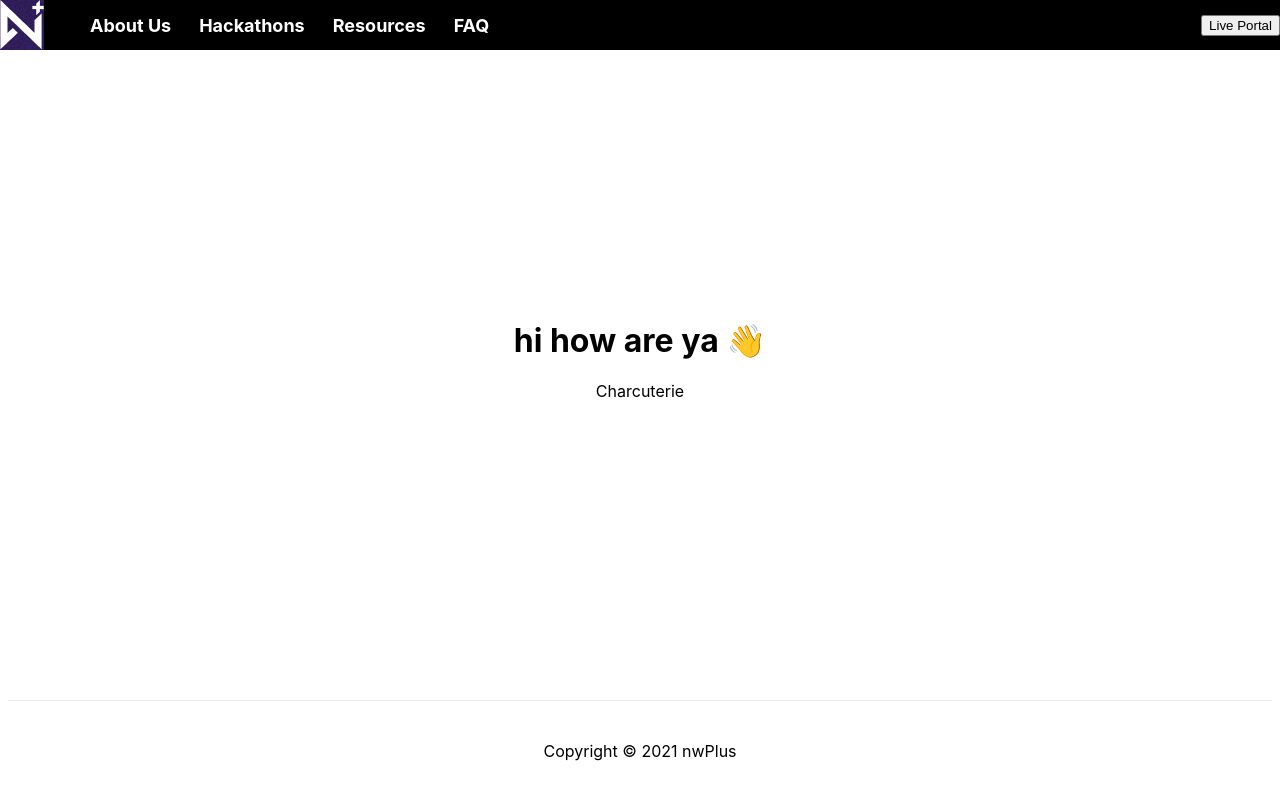
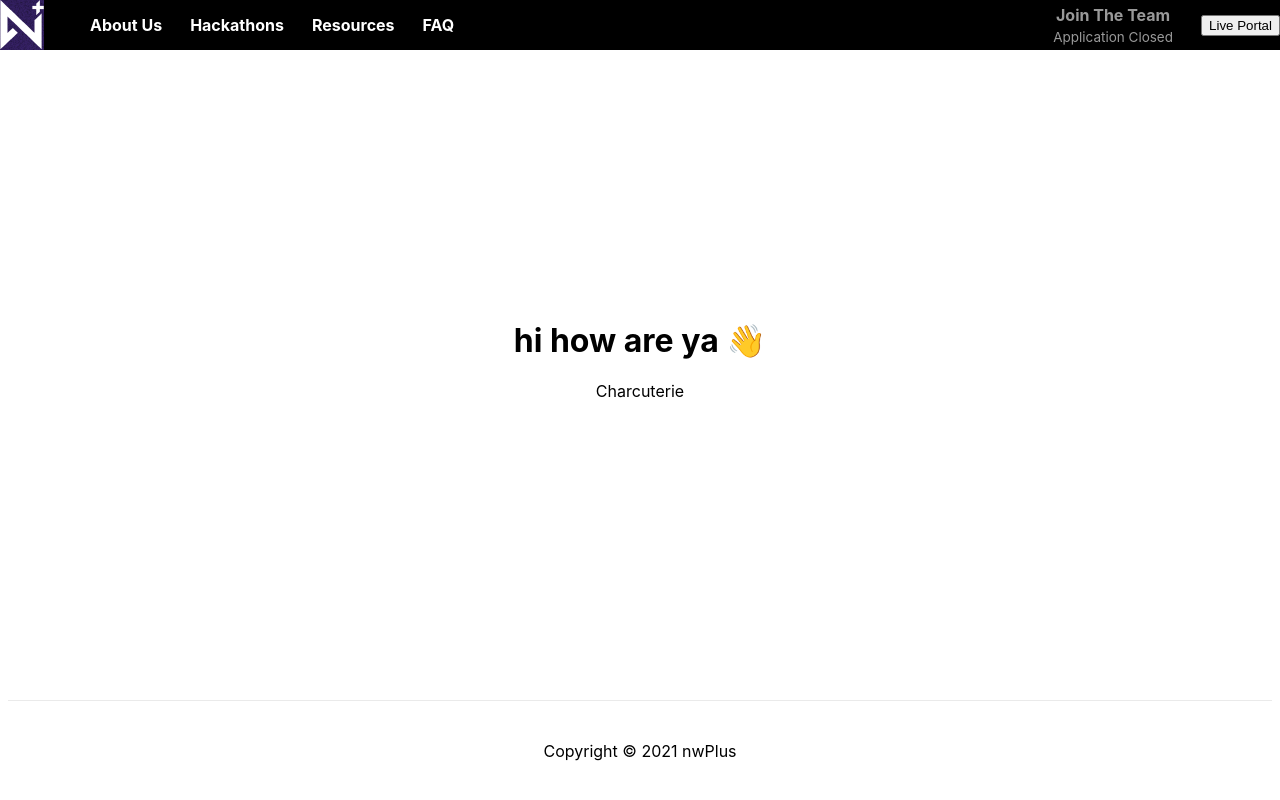
Before and after one commit to nwplus/www, a Next.js app: page / in a window 1280 px wide. Built offline with nearby package versions, Linux system fonts and the light colour scheme.

Commit message:
dynamic join team link style

```diff
--- a/components/NavBar.js
+++ b/components/NavBar.js
@@ -22,10 +22,9 @@ const SimpleLink = styled.a`
 `;
 
 const SimpleLinkText = styled.span`
-  font-size: 18px;
-  font-weight: 700;
+  font-weight: bold;
   line-height: 23px;
-  color: #FFFFFF;
+  color: ${span => span.theme.colors.secondary};
 
   &:hover {
     background: ${span => span.theme.colors.primaryGradient};
@@ -36,20 +35,43 @@ const SimpleLinkText = styled.span`
   }
 `;
 
-const JoinLink = styled.a``;
+const JoinLinkActive = styled.a`
+  appearance: none;
+  display: flex;
+  flex-direction: column;
+  align-items: center;
+  color: ${span => span.theme.colors.secondary};
+`;
 
-const JoinLinkTextMain = styled.span``;
+const JoinLinkInactive = styled.a`
+  appearance: none;
+  display: flex;
+  flex-direction: column;
+  align-items: center;
+  color: rgba(255, 255, 255, 0.6);
+`;
 
-const JoinLinkTextMinor = styled.span``;
+const JoinLinkTextMain = styled.span`
+  font-weight: bold;
+  margin-bottom: 4px;
+`;
 
-const JoinLinkTextMinorDynamic = ({ hiring }) => {
+const JoinLinkTextMinor = styled.span`
+  font-size: 13.5px;
+`;
+
+const JoinLink = ({ hiring }) => {
   if (hiring) {
-    return(
-      <JoinLinkTextMinor>Application Open</JoinLinkTextMinor>
+    return(<JoinLinkActive>
+       <JoinLinkTextMain>Join The Team</JoinLinkTextMain>
+        <JoinLinkTextMinor>Application Open</JoinLinkTextMinor>
+    </JoinLinkActive>
     );
   }
-  return(
-    <JoinLinkTextMinor>Application Closed</JoinLinkTextMinor>
+  return(<JoinLinkInactive>
+       <JoinLinkTextMain>Join The Team</JoinLinkTextMain>
+        <JoinLinkTextMinor>Application Closed</JoinLinkTextMinor>
+    </JoinLinkInactive>
   );
 };
 
@@ -74,10 +96,7 @@ const NavBar = ({ hiring }) => {
         </SimpleLinkText></SimpleLink>
       </NavGroupContainer>
       <NavGroupContainer>
-        <JoinLink>
-          <JoinLinkTextMain>Join The Team</JoinLinkTextMain>
-          <JoinLinkTextMinorDynamic hiring={hiring}/>
-        </JoinLink>
+        <JoinLink hiring={hiring}/>
         <LivePortalButton>Live Portal</LivePortalButton>
       </NavGroupContainer>
     </NavBarContainer>
```
